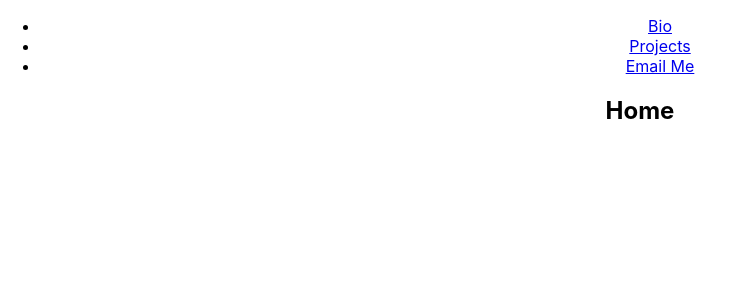
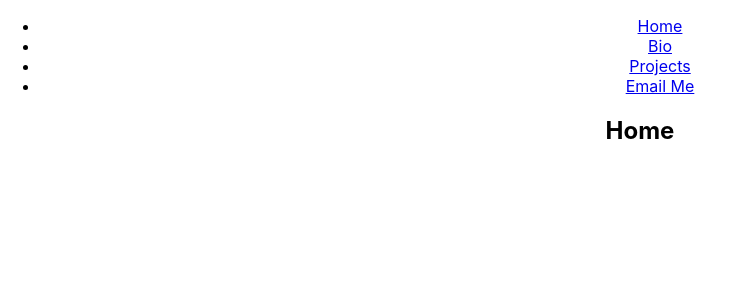
Before and after one commit to BrandonDHaskell/personal-site, a React (Create React App) app: page / in a window 1280 px wide. Shown: the top 300 px of the page, without its empty margins (0-735 px from the left). Built offline with nearby package versions, Linux system fonts and the light colour scheme.

Commit message:
update app and navbar

```diff
--- a/src/App.tsx
+++ b/src/App.tsx
@@ -2,6 +2,7 @@ import React from 'react';
 import { BrowserRouter as Router, Route, Routes } from 'react-router-dom';
 import Navbar from './components/Navbar';
 import Home from './components/Home';
+import Bio from './components/Bio';
 import EmailMe from './components/EmailMe';
 import './App.css';
 
@@ -12,6 +13,7 @@ const App: React.FC = () => {
                 <Navbar />
                 <Routes>
                     <Route path="/" element={<Home />} />
+                    <Route path="/bio" element={<Bio />} />
                     <Route path="/emailme" element={<EmailMe />} />
                 </Routes>
             </div>
--- a/src/components/Navbar.tsx
+++ b/src/components/Navbar.tsx
@@ -5,6 +5,9 @@ const Navbar: React.FC = () => {
     return (
         <nav>
             <ul>
+                <li>
+                    <Link to="/">Home</Link>
+                </li>
                 <li>
                     <Link to="/bio">Bio</Link>
                 </li>
```
